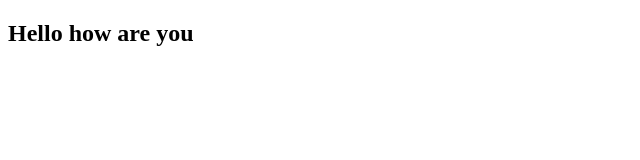
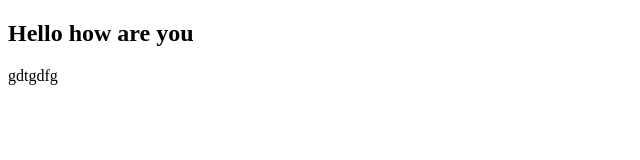
Before and after one commit to daw5r/first-repo, a plain HTML site: page index.html in a window 1280 px wide. Shown: the full height of the page, 0-640 px from the left. Drawn offline with Linux system fonts and the light colour scheme.

Commit message:
adding new p tag

```diff
--- a/index.html
+++ b/index.html
@@ -7,5 +7,6 @@
 </head>
 <body>
     <h2>Hello how are you</h2>
+    <p>gdtgdfg</p>
 </body>
 </html>
```
